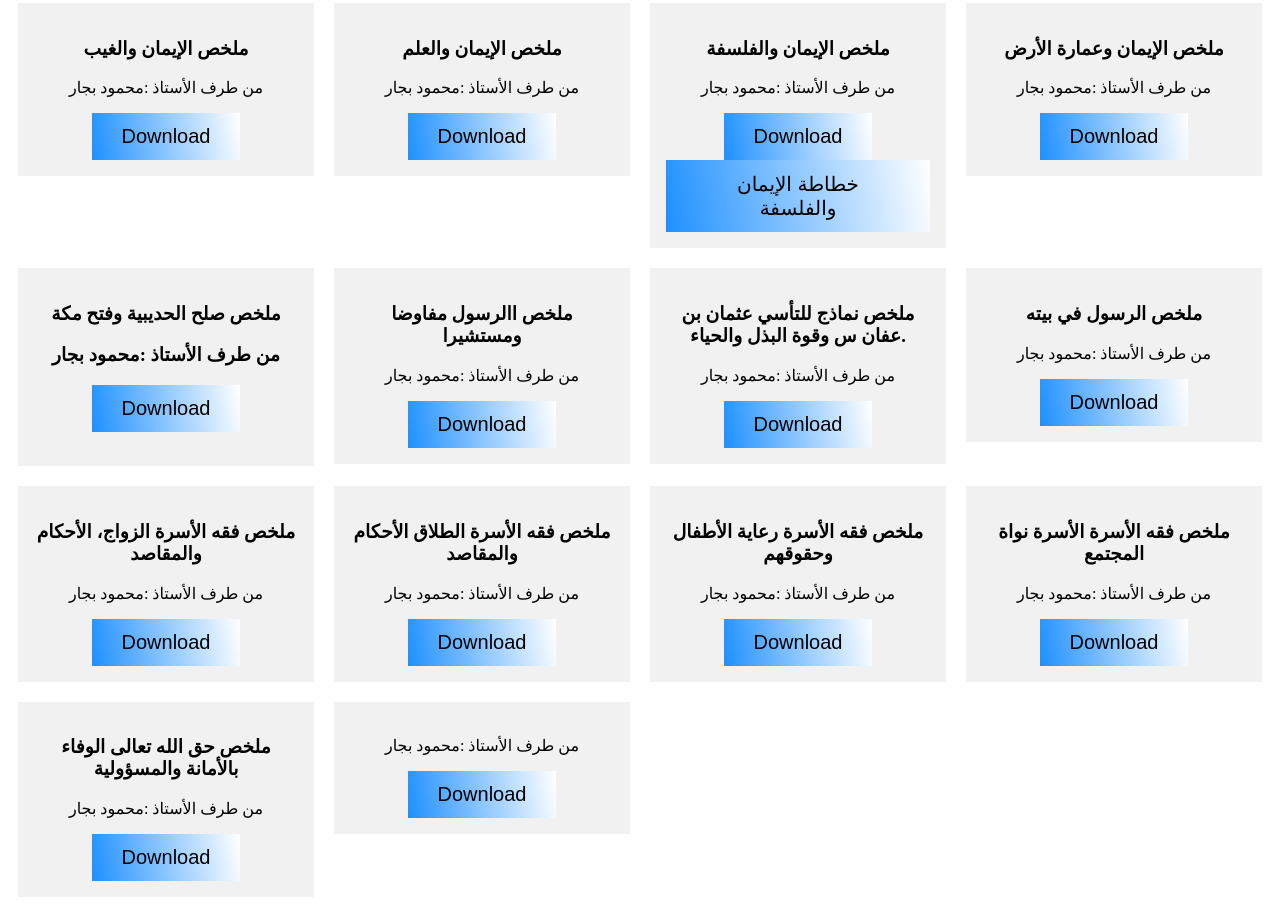
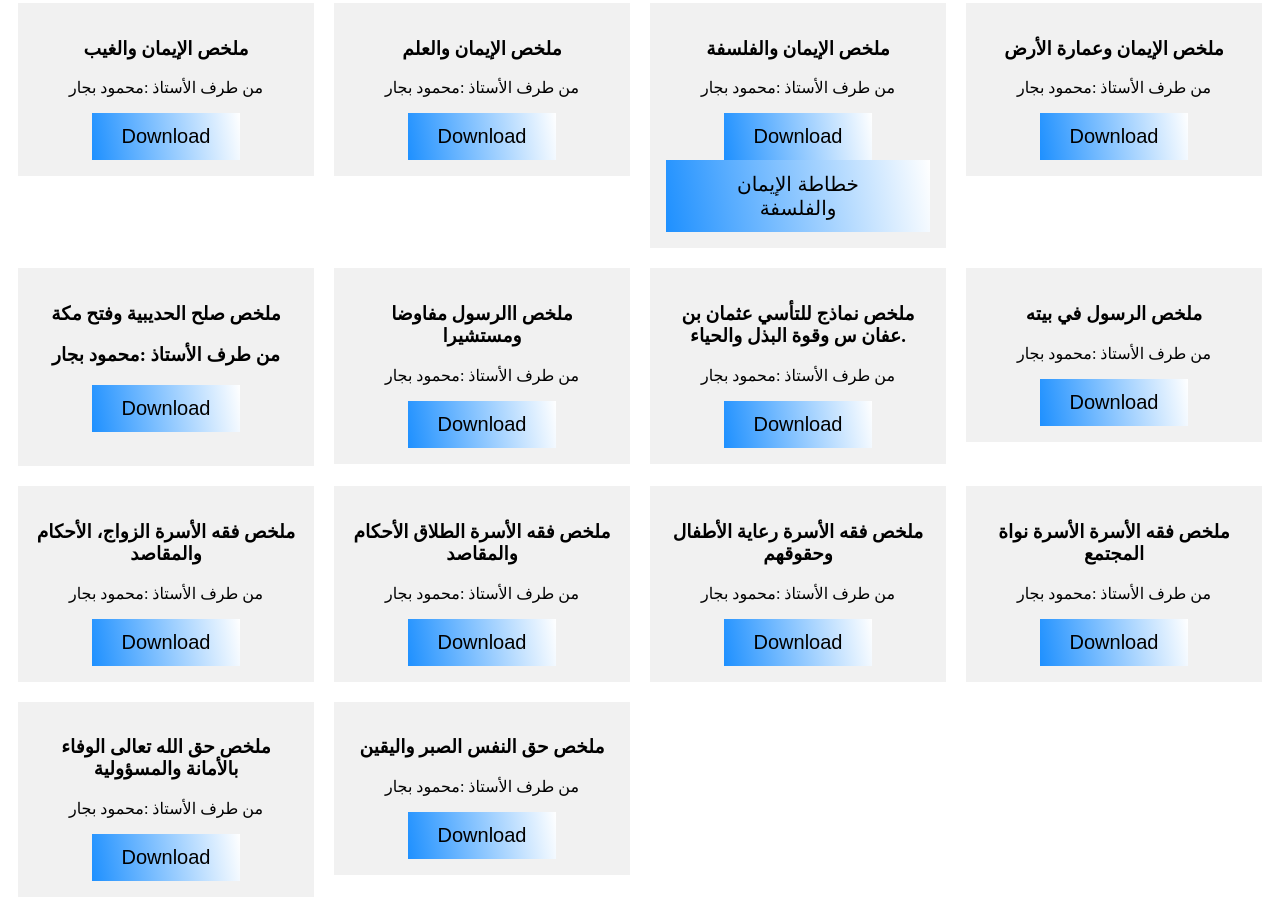
Before and after one commit to LA-confiance/1er-ann-e, a plain HTML site: page index.html in a window 1280 px wide. Shown: the part 232-1149 px from the top of the page. Drawn offline with Linux system fonts and the light colour scheme.

Commit message:
Update index.html

```diff
--- a/index.html
+++ b/index.html
@@ -134,9 +134,9 @@
         </div>
         <div class="column">
             <div class="card">
-                <h3></h3>
+                <h3>ملخص حق النفس الصبر واليقين</h3>
                 <p>من طرف الأستاذ :محمود بجار</p>
-                <a href="" download> <button>Download</button></a>
+                <a href="./ملخص حق النفس الصبر واليقين معد للكتابة.pdf" download> <button>Download</button></a>
             </div>
         </div>
             </div>
```
